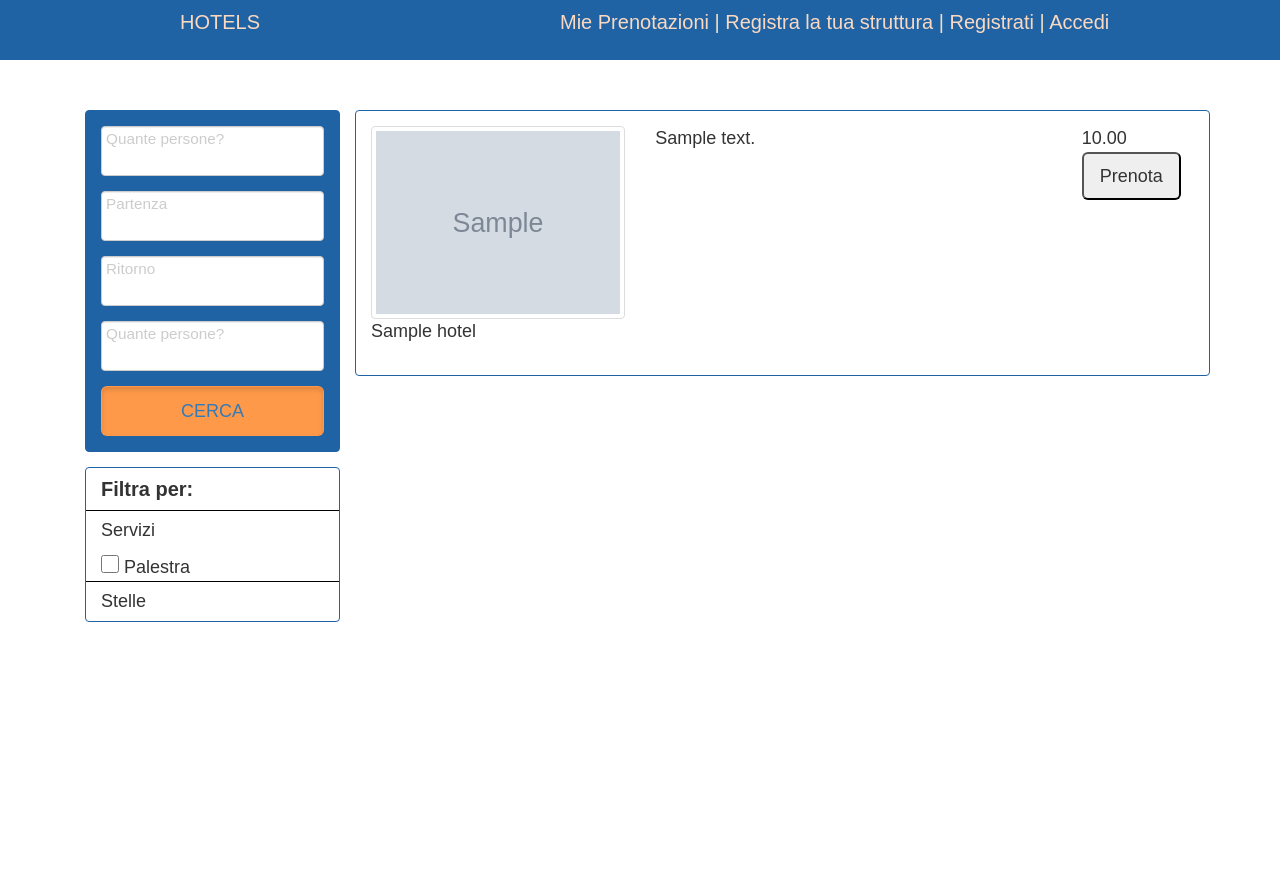
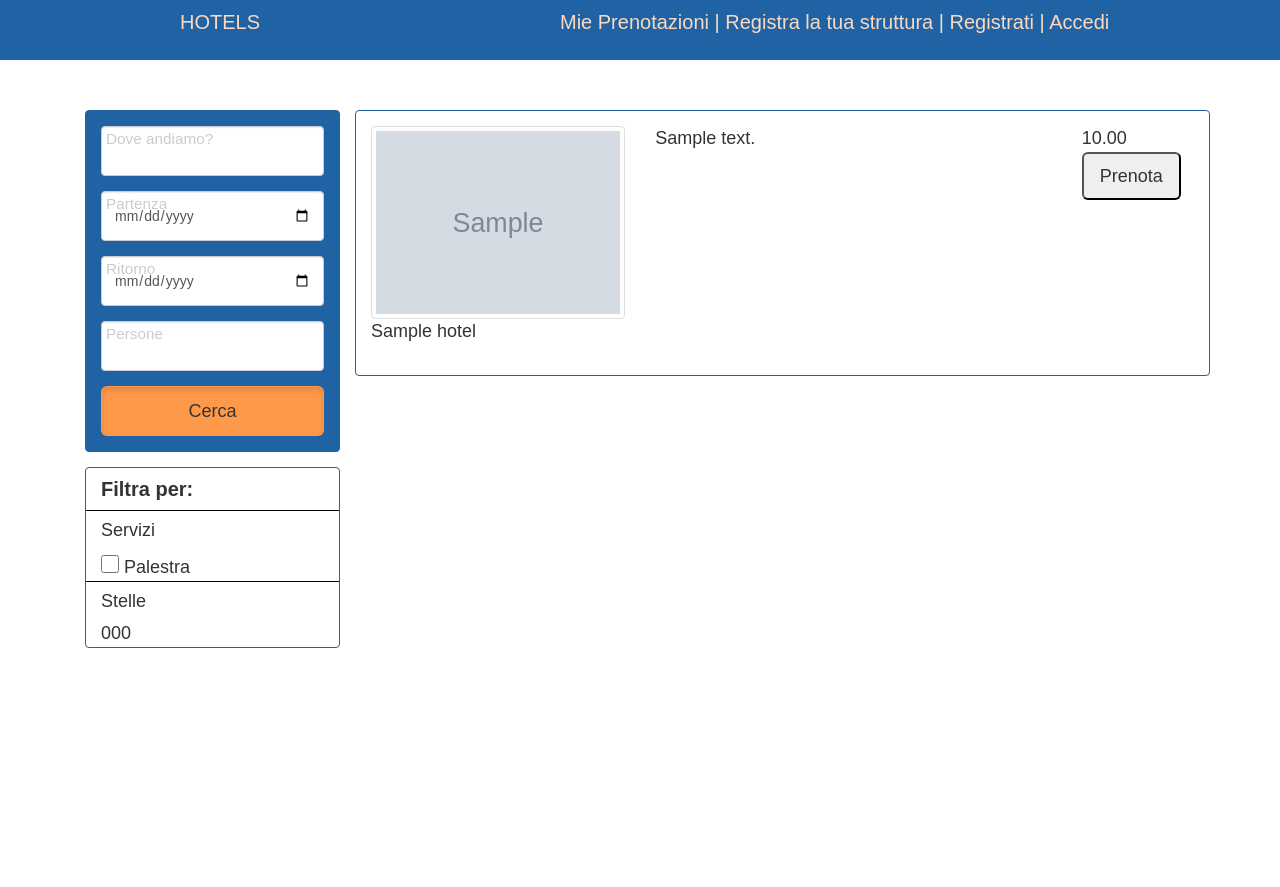
Before and after one commit to MRdima98/e-commerce-recovery, a Django app: template DumitruFrunza135801/home/templates/search.html in a window 1280 px wide. Shown: the top 887 px of the page. Run offline with Django 4.2, Linux system fonts and the light colour scheme; tables that the repository leaves empty hold one stand-in row (values such as "Sample post"); the template is opened without the code that fills it: values that come from a table or form of the project are taken from there, most other values are stand-ins (such as "Sample title", 1, 10 or a date in 2020); grey boxes marked "Sample" are stand-in pictures; parts of the project's set-up code (start-up, migrations or seed data) failed here and were passed over; some libraries are stand-ins or nearby versions.

Commit message:
Search bar 90% complete

```diff
--- a/DumitruFrunza135801/home/templates/search.html
+++ b/DumitruFrunza135801/home/templates/search.html
@@ -27,6 +27,11 @@
       <div class="row">
         <div class="top-border"></div>
         <h4 class="light-left-margin filter-font-titles-secondary">Stelle</h4>
+        {% for e in stelle %}
+          <div class="col-lg-12">
+            <span>{{ e }}</span>
+          </div>
+        {% endfor %}
       </div>
     </div>
   </div>
--- a/DumitruFrunza135801/home/templates/search_bar.html
+++ b/DumitruFrunza135801/home/templates/search_bar.html
@@ -1,19 +1,13 @@
-<div class="form-group base-height light-top-margin" id="holder-2">
-    <small id="label" for="input">Quante persone?</small>
-    <input type="email" class="form-control input">
+<form action="#" method="get" class="col-lg-12">
+  <div class="row">
+  {% for field in form %}
+    <div class="form-group base-height light-top-margin" id="holder-2">
+      <small id="label" for="input">{{ field.label }}</small>
+      {{ field }}
+    </div>
+    {% endfor %}
+    <div class="form-group base-height" id="holder-2">
+      <input type=submit value=Cerca class="btn btn-lg active btn-block base-height button-color">
+    </div>
   </div>
-  <div class="form-group base-height" id="holder-2">
-    <small id="label" for="input">Partenza</small>
-    <input type="email" class="form-control input" id="datepicker1">
-  </div>
-  <div class="form-group base-height" id="holder-2">
-    <small id="label" for="input">Ritorno</small>
-    <input type="email" class="form-control input" id="datepicker2">
-  </div>
-  <div class="form-group base-height" id="holder-2">
-    <small id="label" for="input">Quante persone?</small>
-    <input type="email" class="form-control input">
-  </div>
-  <div class="form-group base-height" id="holder-2">
-    <a href="search.html" class="btn btn-lg active btn-block base-height button-color" role="button" aria-pressed="true">CERCA</a>
-  </div>
+</form>
```
Also changed, not shown: DumitruFrunza135801/home/views.py (+10 -9 lines).
